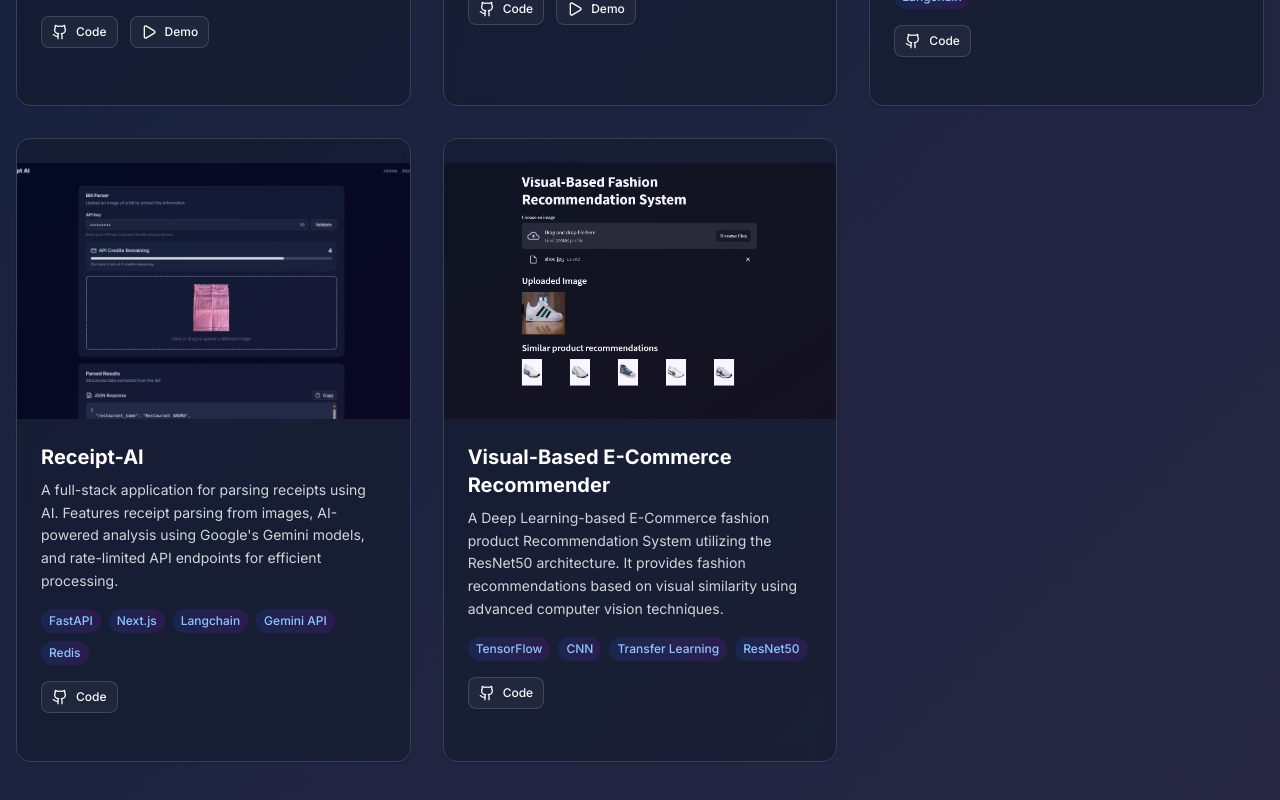
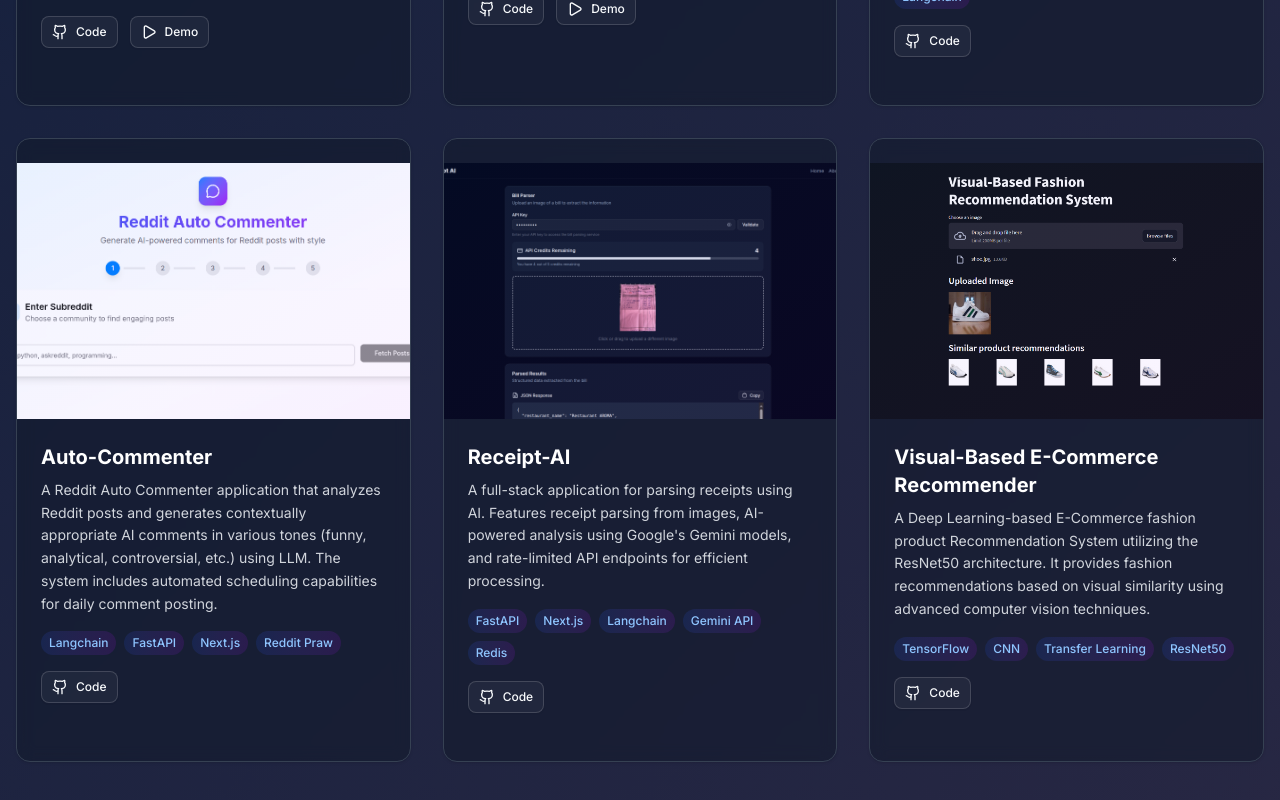
Before and after one commit to The-SP/Personal-Website, a Next.js app: page / in a window 1280 px wide. Shown: the part 2730-3530 px from the top of the page. Built offline with nearby package versions, Linux system fonts and the light colour scheme.

Commit message:
Add project

```diff
--- a/src/components/Projects.tsx
+++ b/src/components/Projects.tsx
@@ -47,6 +47,19 @@ const projects = [
     categories: ['Featured', 'Full-Stack', 'AI'] as ProjectCategory[],
     links: {
       github: 'https://github.com/The-SP/ChatVerse',
+      live: null,
+      youtube: null,
+    },
+  },
+  {
+    title: 'Auto-Commenter',
+    description:
+      "A Reddit Auto Commenter application that analyzes Reddit posts and generates contextually appropriate AI comments in various tones (funny, analytical, controversial, etc.) using LLM. The system includes automated scheduling capabilities for daily comment posting.",
+    image: '/images/projects/auto-commenter.png',
+    tools: ['Langchain', 'FastAPI', 'Next.js', 'Reddit Praw'],
+    categories: ['Featured', 'Full-Stack', 'AI'] as ProjectCategory[],
+    links: {
+      github: 'https://github.com/The-SP/auto-commenter',
       live: null,
       youtube: null,
     },
```
Also changed, not shown: public/images/projects/auto-commenter.png (added).
